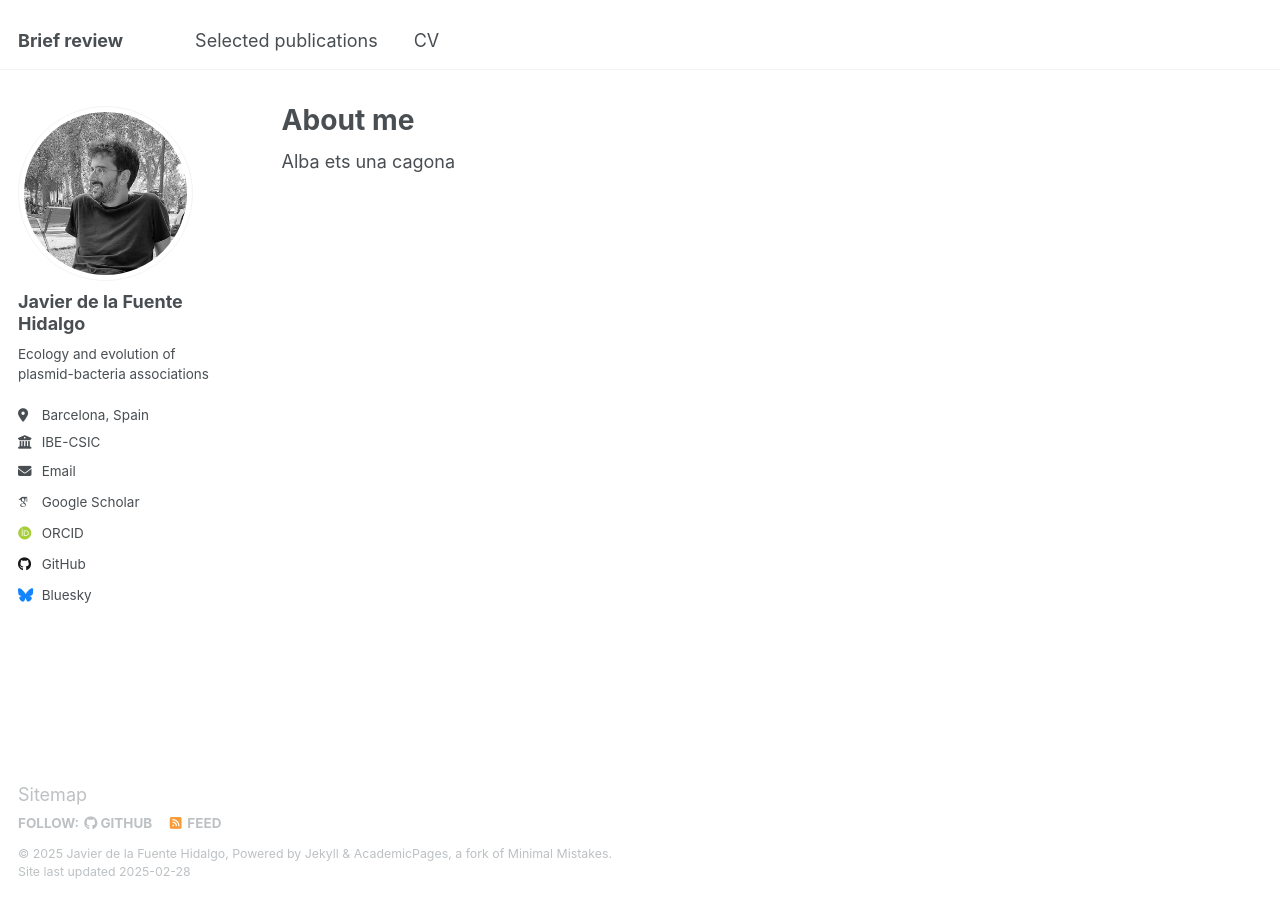
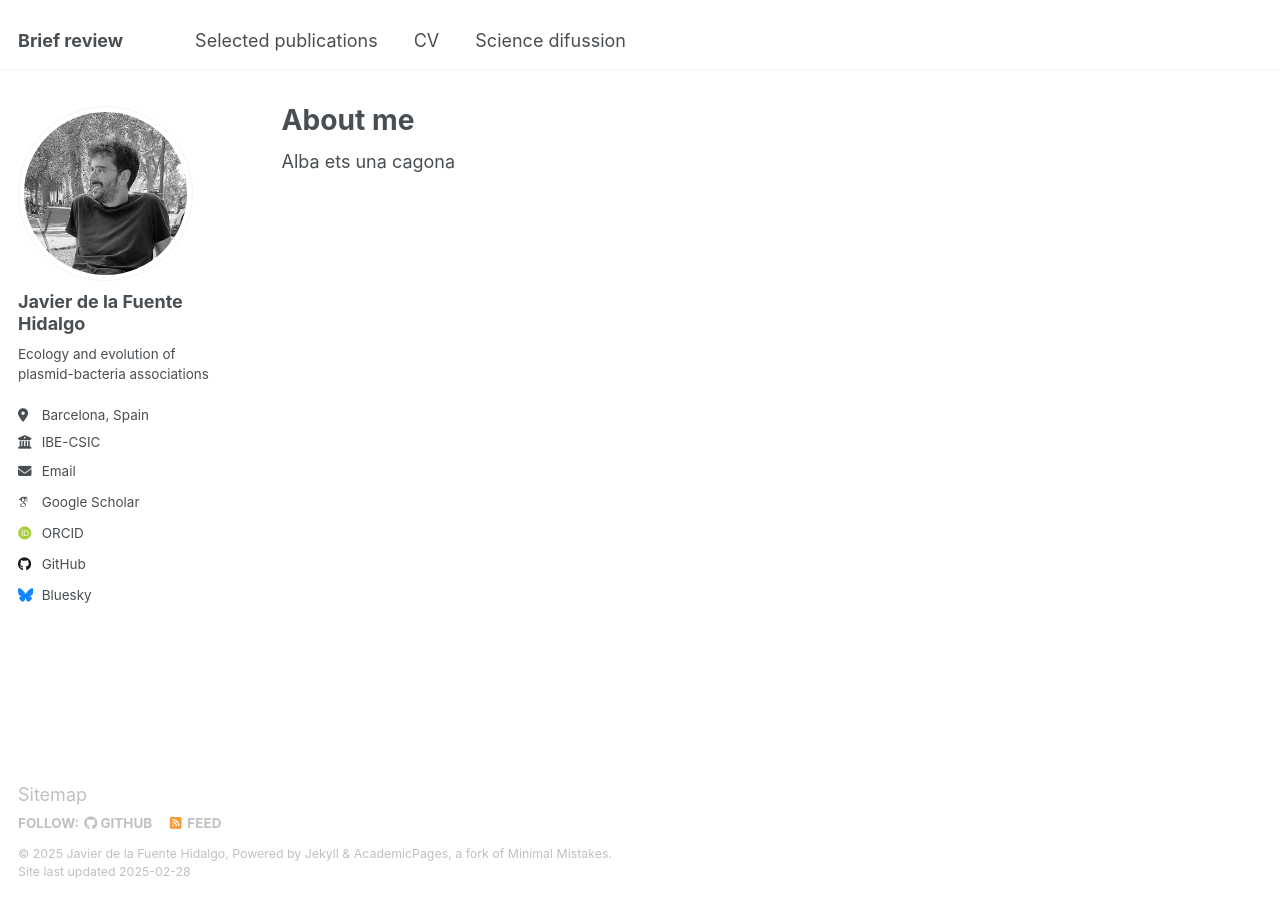
Before and after one commit to DelaFuenteJavier/delafuentejavier.github.io, a Jekyll site: the page built from _pages/about.md, in a window 1280 px wide. Built offline with Jekyll 4.4.1, drawn with Linux system fonts in a browser that asks for light colours; some web fonts are replaced.

Commit message:
Update navigation.yml

```diff
--- a/_data/navigation.yml
+++ b/_data/navigation.yml
@@ -14,7 +14,7 @@ main:
  # - title: "Talks"
  #   url: /talks/
 
- # - title: "Teaching"
+  - title: "Science difussion"
  #   url: /teaching/
 
 #  - title: "Portfolio"
```
